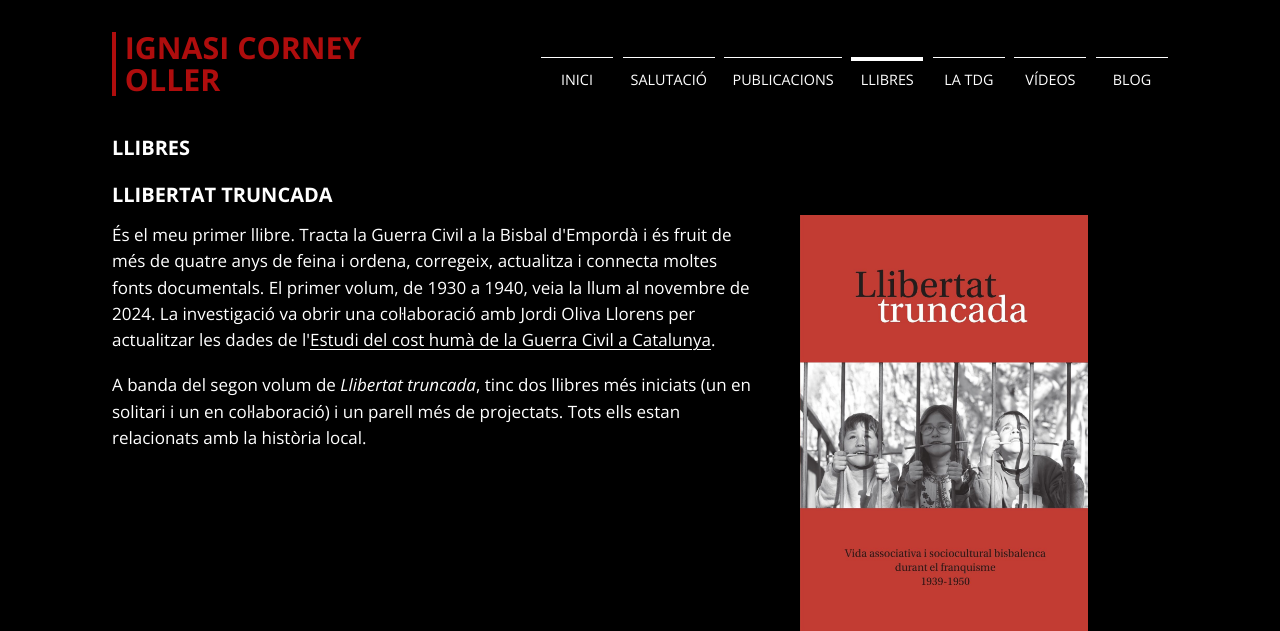
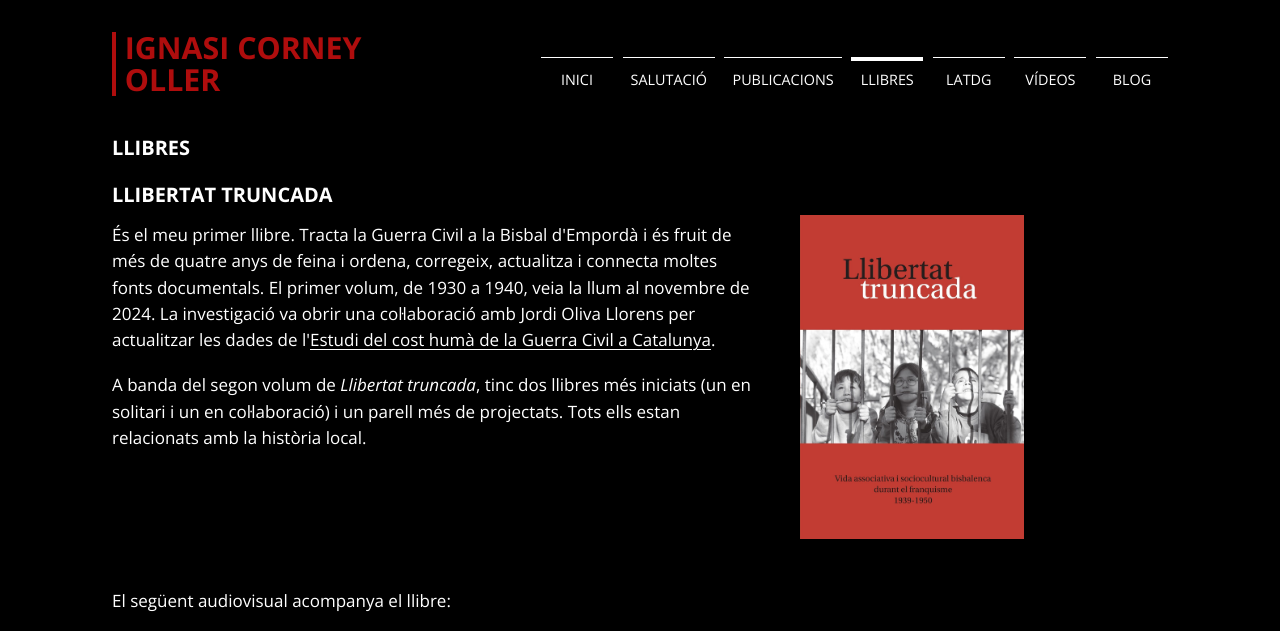
Before and after one commit to ignasicorney/ignasicorney.github.io, a Jekyll site: the page built from llibres/index.html, in a window 1280 px wide. Shown: the top 631 px of the page. Built offline with Jekyll 4.4.1, drawn with Linux system fonts in a browser that asks for light colours; grey boxes are pictures that could not be loaded.

Commit message:
Ajustos del tema original i fletxes de la tira
Co-Authored-By: Claude Opus 5.5 <noreply@anthropic.com>
Claude-Session: https://claude.ai/code/session_01JwSTm14XJJ3PwniUVNwx9W

```diff
--- a/_data/menu.yml
+++ b/_data/menu.yml
@@ -2,6 +2,6 @@
 - { nom: Salutació, url: /salutacio/ }
 - { nom: Publicacions, url: /publicacions/ }
 - { nom: Llibres, url: /llibres/ }
-- { nom: La TdG, url: /latdg/ }
+- { nom: LaTdG, url: /latdg/ }
 - { nom: Vídeos, url: /videos/ }
 - { nom: Blog, url: /blog/ }
--- a/_layouts/default.html
+++ b/_layouts/default.html
@@ -20,7 +20,7 @@
 <link rel="preconnect" href="https://fonts.googleapis.com">
 <link rel="preconnect" href="https://fonts.gstatic.com" crossorigin>
 <link href="https://fonts.googleapis.com/css2?family=Archivo+Narrow:wght@400;500;600&family=Open+Sans:ital,wght@0,400;0,700;1,400&family=Newsreader:ital,opsz,wght@0,6..72,400;0,6..72,600;0,6..72,700;1,6..72,400&display=swap" rel="stylesheet">
-<link rel="stylesheet" href="/assets/css/estil.css?v=3">
+<link rel="stylesheet" href="/assets/css/estil.css?v=4">
 <script>try{var t=localStorage.getItem('tema');if(t)document.documentElement.dataset.tema=t;}catch(e){}</script>
 <script type="application/ld+json">{"@context":"https://schema.org","@type":"Person","name":"Ignasi Corney Oller","url":"https://ignasicorney.github.io/","jobTitle":"Periodista i docent","homeLocation":{"@type":"Place","name":"la Bisbal d'Empordà"},"sameAs":["https://x.com/ignasicorney","https://www.instagram.com/ignasicorney/"]}</script>
 </head>
@@ -62,7 +62,7 @@
     <button type="button" class="seg" aria-label="Imatge següent">Següent ›</button>
   </div>
 </dialog>
-<script src="/assets/js/web.js?v=3" defer></script>
+<script src="/assets/js/web.js?v=4" defer></script>
 <script data-goatcounter="https://ignasicorney.goatcounter.com/count" async src="//gc.zgo.at/count.js"></script>
 </body>
 </html>
--- a/assets/css/estil.css
+++ b/assets/css/estil.css
@@ -256,7 +256,7 @@ figcaption, .peu-foto {
 .carrussel .fletxa svg { width: 2.2rem; height: 2.2rem; fill: none; stroke: currentColor; stroke-width: 1.4; filter: drop-shadow(0 0 3px rgba(0,0,0,.6)); }
 .carrussel .fletxa.ant { left: .3rem; }
 .carrussel .fletxa.seg { right: .3rem; }
-.carrussel .fletxa[hidden] { display: none; }
+.carrussel .fletxa[hidden] { display: none !important; }
 
 /* Diapositives: caixa fosca, imatge sencera, peu sobreposat i comptador */
 .carrussel.diapos { max-width: 700px; margin-left: auto; margin-right: auto; }
@@ -329,3 +329,12 @@ figcaption, .peu-foto {
 .xarxes .ico { width: 1.4rem; height: 1.4rem; display: block; background: currentColor;
   -webkit-mask: var(--ico) center / contain no-repeat; mask: var(--ico) center / contain no-repeat; }
 .xarxes a:hover { color: var(--accent); }
+
+/* Tema original: columna de text més ampla i peus de la portada com a llista simple */
+[data-tema="original"] .text, [data-tema="original"] .peus-fila, [data-tema="original"] .docs { max-width: 56rem; }
+[data-tema="original"] .dues { grid-template-columns: minmax(0, 40rem) minmax(0, 14rem); }
+[data-tema="original"] .peu-foto { font-family: var(--lletra); color: var(--text); font-size: .95rem; }
+[data-tema="original"] .peus-fila { list-style: disc; padding-left: 1.4rem; }
+[data-tema="original"] .peus-fila li { display: list-item; margin-bottom: .6rem; }
+[data-tema="original"] .peus-fila .n { display: none; }
+[data-tema="original"] .peus-fila p { margin: 0; }
--- a/assets/js/web.js
+++ b/assets/js/web.js
@@ -70,6 +70,8 @@
     });
     var t; pista.addEventListener('scroll', function () { clearTimeout(t); t = setTimeout(estat, 60); }, { passive: true });
     window.addEventListener('resize', estat);
+    pista.querySelectorAll('img').forEach(function (im) { if (!im.complete) im.addEventListener('load', estat); });
+    window.addEventListener('load', estat);
     estat();
   });
 
```
